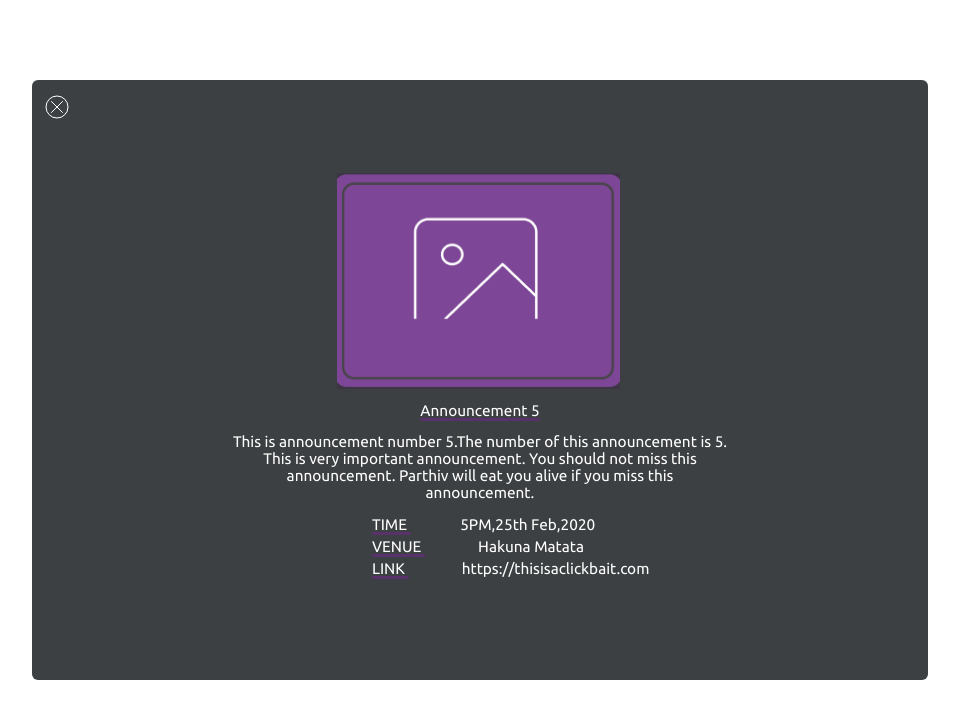
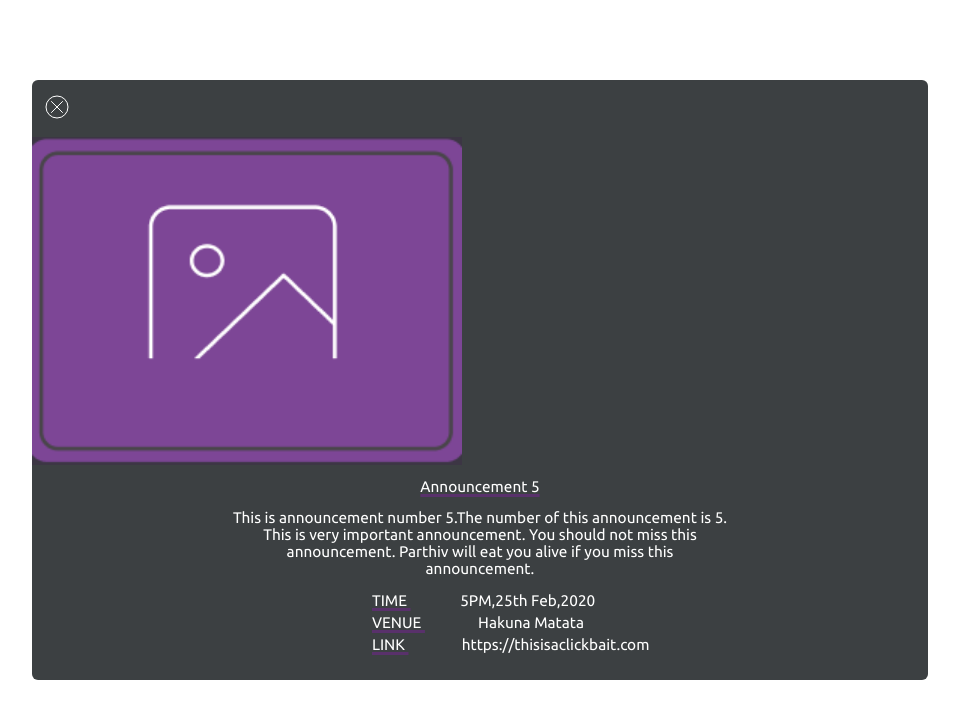
Before and after one commit to lavanya-rao-k-18/misttask2.github.io, a plain HTML site: page index.html in a window 1280 px wide. Shown: the whole page, without its empty margins (160-1119 px from the left). Drawn offline with Linux system fonts and the light colour scheme.

Commit message:
Update style.css

```diff
--- a/style.css
+++ b/style.css
@@ -42,7 +42,7 @@ svg:hover > path {
 }
 
 
-.image{
+.announcement.image{
   margin-top: 4%;
     margin-left: 34%;
    max-width: 100;
```
